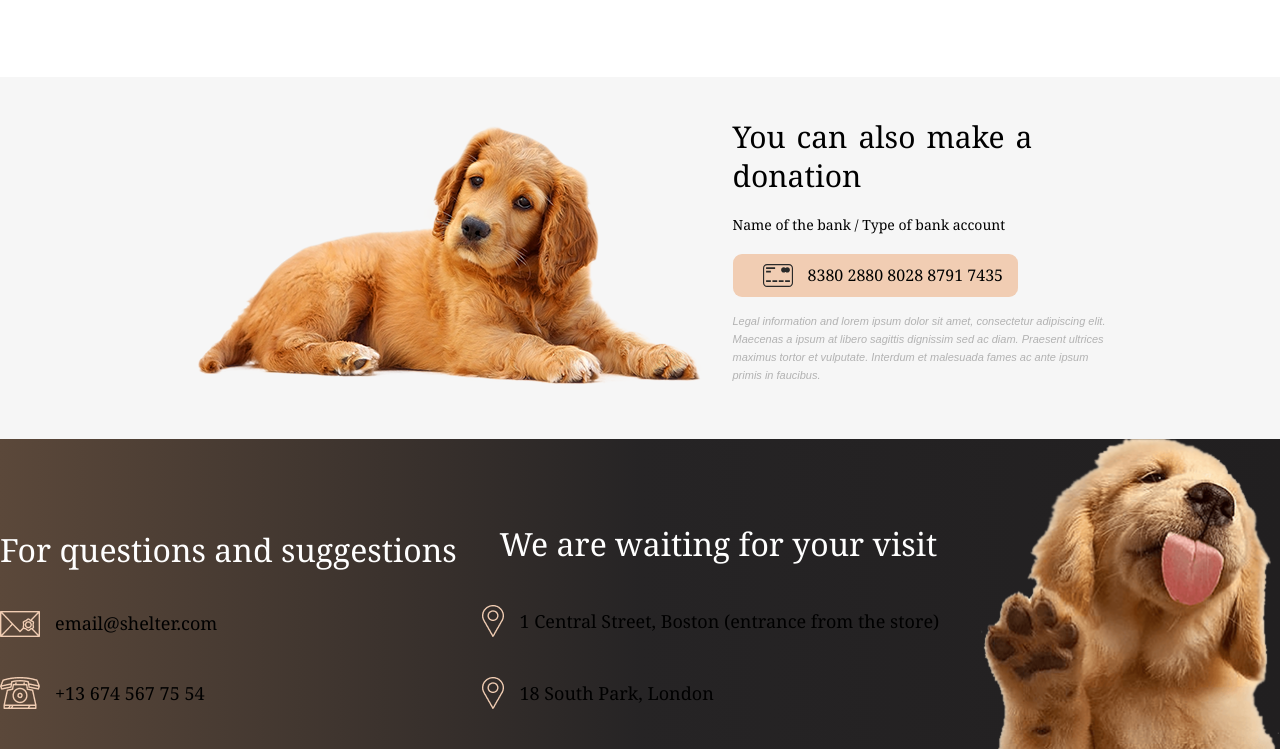
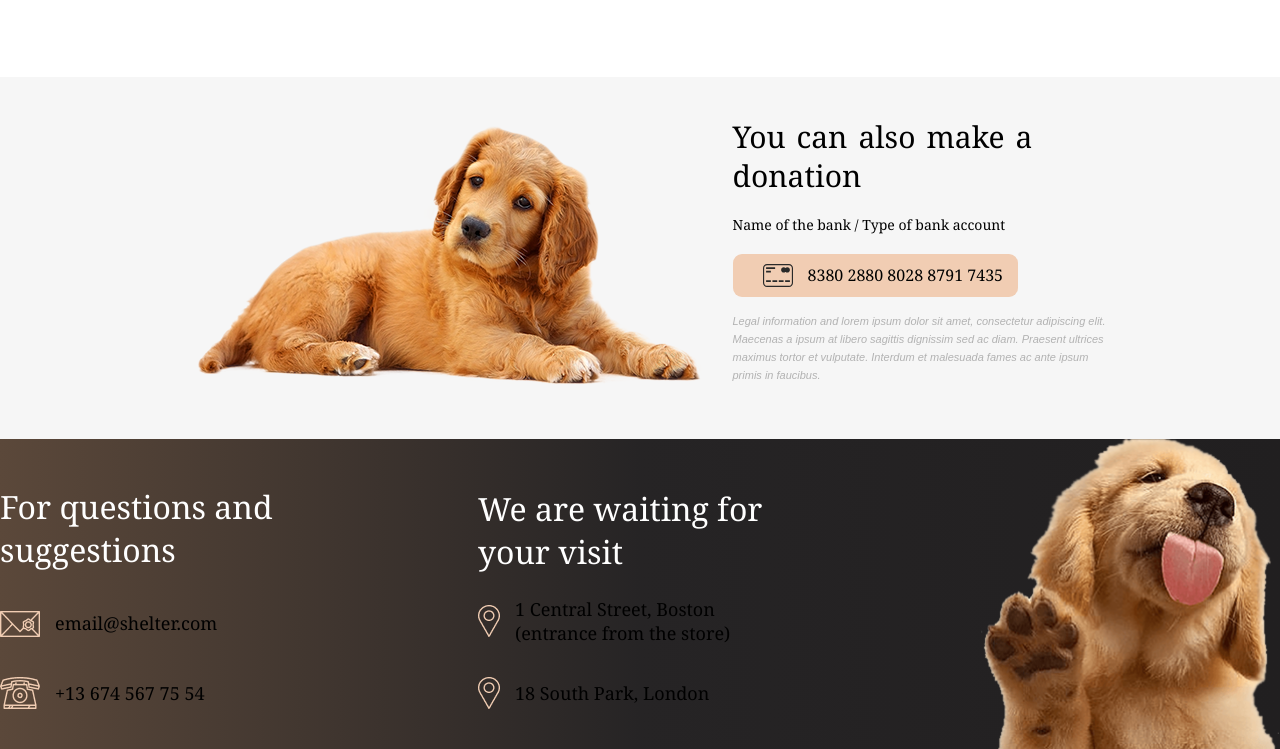
Before and after one commit to Orhan-designer/Shelter, a plain HTML site: page index.html in a window 1280 px wide. Shown: the part 2479-3228 px from the top of the page. Drawn offline with Linux system fonts and the light colour scheme.

Commit message:
change path

```diff
--- a/style.css
+++ b/style.css
@@ -1278,7 +1278,6 @@ a:active {
     padding: 10px 0;
   }
   .help_content {
-    padding: 0 90px;
     display: flex;
     align-items: center;
     justify-content: center;
@@ -1601,11 +1600,7 @@ a:active {
 }
 
 .contacts {
-  display: flex;
-  align-items: center;
-  flex-direction: column;
-
-
+  max-width: 278px;
 }
 
 .contacts h4 {
@@ -1648,8 +1643,7 @@ a:active {
 }
 
 .locations {
-
-
+  max-width: 302px;
 }
 
 .locations h4 {
@@ -1657,8 +1651,7 @@ a:active {
   color: white;
   font-family: Georgia;
   font-weight: normal;
-  padding: 40px 0;
-  text-align: center;
+  padding: 32px 0;
 }
 
 .boston div {
```
